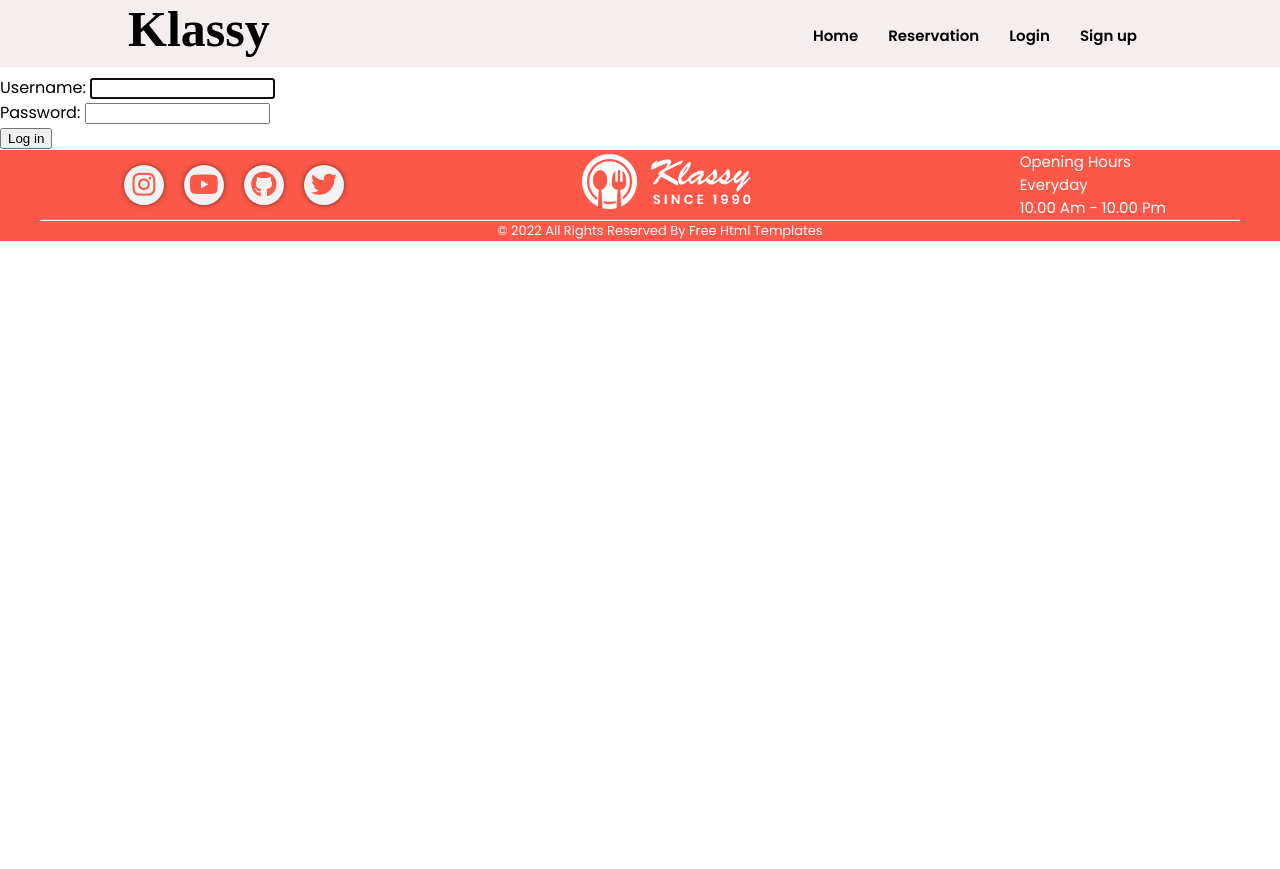
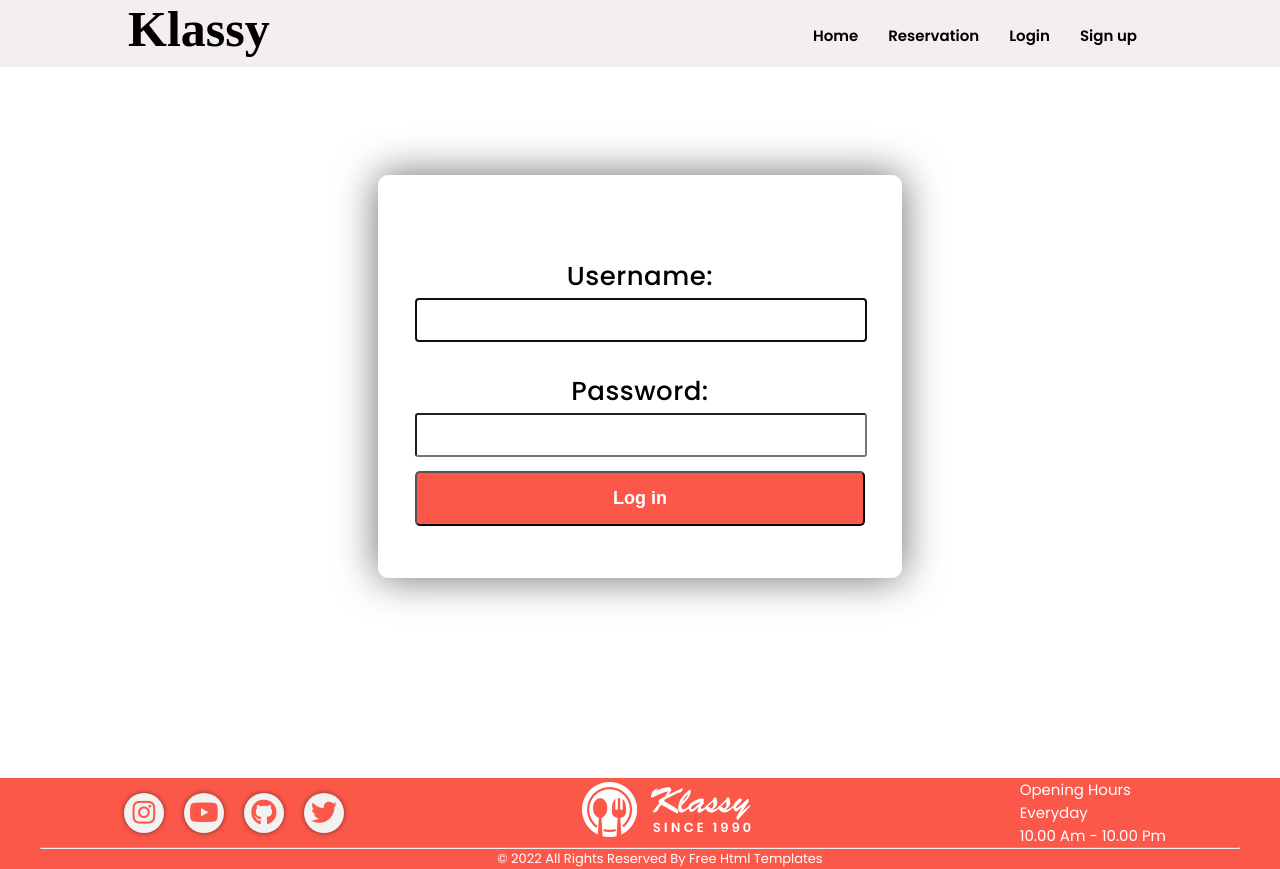
Before and after one commit to damndelion/damndelion.github.io, a Django app: page /accounts/login/ in a window 1280 px wide. Before the commit the page ends 241 px from the top, so only its background shows below. Run offline with Django 4.2, Linux system fonts and the light colour scheme; some libraries are stand-ins or nearby versions.

Commit message:
new change
new change css for login page

```diff
--- a/first_django_project/bookr/static/login.css
+++ b/first_django_project/bookr/static/login.css
@@ -0,0 +1,58 @@
+#content-main{
+    width:100%;
+    height:100%;
+    align-items:center;
+    margin-top:100px;
+    display: flex;
+    justify-content: center;
+    align-items: center;
+    flex-direction: column;
+}
+#login-form{
+    height: auto;
+    width: 450px;
+    background-color: rgba(255,255,255,0.13);
+    border-radius: 10px;
+    backdrop-filter: blur(10px);
+    border: 2px solid rgba(255,255,255,0.1);
+    box-shadow: 0 0 40px rgba(8,7,16,0.6);
+    padding: 50px 35px;
+}
+.form-row{
+    font-family: 'Poppins',sans-serif;
+    color: black;
+    letter-spacing: 0.5px;
+    outline: none;
+    border: none;
+}
+
+label{
+    display: flex;
+    margin-top: 30px;
+    font-size: 26px;
+    font-weight: 500;
+    align-items: center;
+    justify-content: center;
+}
+.btn{
+    margin-top: 14px;
+    width: 100%;
+    background-color: #fb5849;
+    color: white;
+    padding: 15px 0;
+    font-size: 18px;
+    font-weight: 600;
+    border-radius: 5px;
+    cursor: pointer;
+}
+.form-row input {
+    display: flex;
+    height: 40px;
+    width: 95%;
+    background-color: rgba(255,255,255,0.07);
+    border-radius: 3px;
+    padding: 0 10px;
+    margin-top: 2px;
+    font-size: 14px;
+    font-weight: 300;
+}
--- a/first_django_project/bookr/templates/base.html
+++ b/first_django_project/bookr/templates/base.html
@@ -7,12 +7,11 @@
     <meta name="viewport" content="width=device-width, initial-scale=1.0">
     <link rel="stylesheet" href="{% static 'about.css' %}">
     <link rel="stylesheet" href="{% static 'media.css' %}">
-<!--    <link rel="stylesheet" href="{% static 'login.css' %}">-->
     <link rel="stylesheet" href="https://cdn.jsdelivr.net/npm/bootstrap-icons@1.10.2/font/bootstrap-icons.css">
     <link href='https://fonts.googleapis.com/css?family=Poppins' rel='stylesheet'>
     <link rel="stylesheet" href="https://cdn.jsdelivr.net/npm/swiper/swiper-bundle.min.css"/>
     <script src="https://kit.fontawesome.com/ff1a448a1e.js" crossorigin="anonymous"></script>
-    <title>Klassy</title>
+    <title>Document</title>
 </head>
 <body>
     <header>
@@ -23,7 +22,7 @@
                     <li><a href="/">Home</a></li>
                     <li><a href="/reservation/">Reservation</a></li>
                     {% if user.is_authenticated %}
-                        <li><a href="/accounts/logout">Logout</a></li>
+                        <li><a href="accounts/logout">Logout</a></li>
                     {% else %}
                         <li><a href="/accounts/login">Login</a></li>
                         <li><a href="/register">Sign up</a></li>
--- a/first_django_project/bookr/templates/registration/login.html
+++ b/first_django_project/bookr/templates/registration/login.html
@@ -1,8 +1,10 @@
 {% extends "base.html" %}
 {% load i18n static %}
+{% load static %}
 
 
 {% block content %}
+<link rel="stylesheet" href="{% static 'login.css' %}">
 <br>
 <br>
 <br>
@@ -19,6 +21,8 @@
 </p>
 {% endfor %}
 {% endif %}
+<link rel="stylesheet" href="{% static ' login.css' %}">
+
 
 <div id="content-main">
 
@@ -35,9 +39,16 @@
   </div>
 
   <div class="submit-row">
-    <input type="submit" value="{% translate 'Log in' %}">
+    <input type="submit" class="btn" value="{% translate 'Log in' %}">
   </div>
 </form>
 
 </div>
+
+<br>
+<br>
+<br><br>
+<br>
+<br><br>
+<br>
 {% endblock %}
```
Also changed, not shown: first_django_project/bookr/db.sqlite3.
